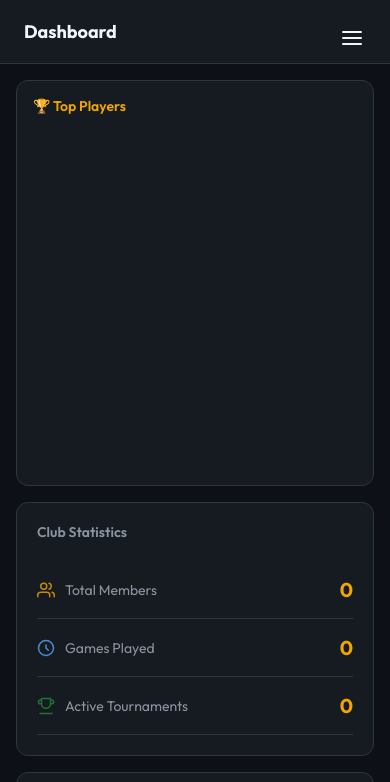
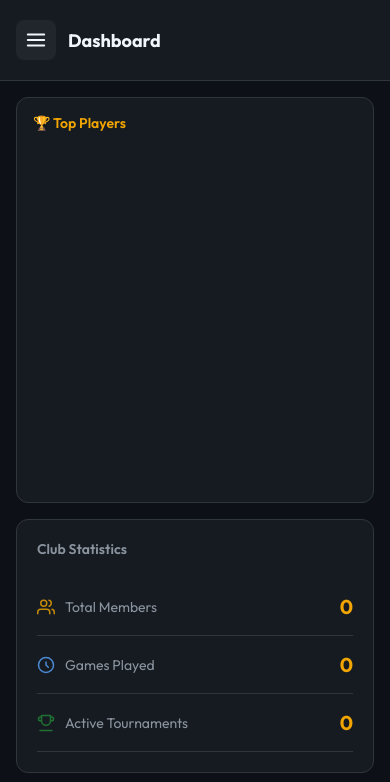
Before and after one commit to DeeMindz/bodija-chess-club, a website built with Vite: page index.html in a window 390 px wide. Shown: the top 782 px of the page. Built offline with nearby package versions, Linux system fonts and the light colour scheme; some packages are replaced by stand-ins of ours; no server answers; the database is empty.

Commit message:
Update index.html and style.css

```diff
--- a/index.html
+++ b/index.html
@@ -72,15 +72,7 @@
     <!-- Sidebar Backdrop (for mobile) -->
     <div class="sidebar-backdrop" id="sidebarBackdrop" onclick="closeSidebar()"></div>
 
-    <!-- Mobile Menu Button -->
-    <button class="mobile-menu-btn" onclick="toggleSidebar()">
-        <svg xmlns="http://www.w3.org/2000/svg" width="24" height="24" viewBox="0 0 24 24" fill="none"
-            stroke="currentColor" stroke-width="2" stroke-linecap="round" stroke-linejoin="round">
-            <line x1="3" y1="12" x2="21" y2="12"></line>
-            <line x1="3" y1="6" x2="21" y2="6"></line>
-            <line x1="3" y1="18" x2="21" y2="18"></line>
-        </svg>
-    </button>
+
 
     <!-- Sidebar -->
     <nav class="sidebar" id="sidebar">
@@ -178,6 +170,7 @@
         <section class="section active" id="dashboard">
             <div class="page-header">
                 <div style="display: flex; align-items: center; gap: 12px;">
+                    <button class="mobile-menu-btn" onclick="toggleSidebar()"><svg xmlns="http://www.w3.org/2000/svg" width="22" height="22" viewBox="0 0 24 24" fill="none" stroke="currentColor" stroke-width="2" stroke-linecap="round" stroke-linejoin="round"><line x1="3" y1="12" x2="21" y2="12"></line><line x1="3" y1="6" x2="21" y2="6"></line><line x1="3" y1="18" x2="21" y2="18"></line></svg></button>
                     <h1 class="page-title">Dashboard</h1>
                     <button class="admin-notification-btn admin-bell" style="display: none;"
                         onclick="openPlayerRequestsModal()" title="Pending Requests">
@@ -257,6 +250,7 @@
         <section class="section" id="leaderboard">
             <div class="page-header">
                 <div style="display: flex; align-items: center; gap: 12px;">
+                    <button class="mobile-menu-btn" onclick="toggleSidebar()"><svg xmlns="http://www.w3.org/2000/svg" width="22" height="22" viewBox="0 0 24 24" fill="none" stroke="currentColor" stroke-width="2" stroke-linecap="round" stroke-linejoin="round"><line x1="3" y1="12" x2="21" y2="12"></line><line x1="3" y1="6" x2="21" y2="6"></line><line x1="3" y1="18" x2="21" y2="18"></line></svg></button>
                     <h1 class="page-title">Leaderboard</h1>
                     <button class="admin-notification-btn admin-bell" style="display: none;"
                         onclick="openPlayerRequestsModal()" title="Pending Requests">
@@ -299,6 +293,7 @@
         <section class="section" id="players">
             <div class="page-header">
                 <div style="display: flex; align-items: center; gap: 12px;">
+                    <button class="mobile-menu-btn" onclick="toggleSidebar()"><svg xmlns="http://www.w3.org/2000/svg" width="22" height="22" viewBox="0 0 24 24" fill="none" stroke="currentColor" stroke-width="2" stroke-linecap="round" stroke-linejoin="round"><line x1="3" y1="12" x2="21" y2="12"></line><line x1="3" y1="6" x2="21" y2="6"></line><line x1="3" y1="18" x2="21" y2="18"></line></svg></button>
                     <h1 class="page-title">Players</h1>
                     <!-- Notification bell for admin -->
                     <button class="admin-notification-btn admin-bell" style="display: none;"
@@ -343,6 +338,7 @@
         <section class="section" id="games">
             <div class="page-header">
                 <div style="display: flex; align-items: center; gap: 12px;">
+                    <button class="mobile-menu-btn" onclick="toggleSidebar()"><svg xmlns="http://www.w3.org/2000/svg" width="22" height="22" viewBox="0 0 24 24" fill="none" stroke="currentColor" stroke-width="2" stroke-linecap="round" stroke-linejoin="round"><line x1="3" y1="12" x2="21" y2="12"></line><line x1="3" y1="6" x2="21" y2="6"></line><line x1="3" y1="18" x2="21" y2="18"></line></svg></button>
                     <h1 class="page-title">Games Log</h1>
                     <button class="admin-notification-btn admin-bell" style="display: none;"
                         onclick="openPlayerRequestsModal()" title="Pending Requests">
@@ -434,6 +430,7 @@
         <section class="section" id="tournaments">
             <div class="page-header">
                 <div style="display: flex; align-items: center; gap: 12px;">
+                    <button class="mobile-menu-btn" onclick="toggleSidebar()"><svg xmlns="http://www.w3.org/2000/svg" width="22" height="22" viewBox="0 0 24 24" fill="none" stroke="currentColor" stroke-width="2" stroke-linecap="round" stroke-linejoin="round"><line x1="3" y1="12" x2="21" y2="12"></line><line x1="3" y1="6" x2="21" y2="6"></line><line x1="3" y1="18" x2="21" y2="18"></line></svg></button>
                     <h1 class="page-title">Tournaments</h1>
                     <button class="admin-notification-btn admin-bell" style="display: none;"
                         onclick="openPlayerRequestsModal()" title="Pending Requests">
--- a/style.css
+++ b/style.css
@@ -2682,10 +2682,10 @@ input[type="date"].form-input {
         padding: var(--space-md);
     }
 
-    /* Page header padding for mobile - hamburger is on right now */
+    /* Page header padding for mobile */
     .page-header {
-        padding-left: var(--space-xl);
-        padding-right: 64px;
+        padding-left: var(--space-md);
+        padding-right: var(--space-md);
     }
 
     .dashboard-grid {
@@ -2806,22 +2806,23 @@ input[type="date"].form-input {
 /* Mobile Menu Button */
 .mobile-menu-btn {
     display: none;
-    position: fixed;
-    top: 16px;
-    right: 16px;
+    position: relative;
+    top: auto;
+    right: auto;
     left: auto;
-    z-index: var(--z-hamburger);
-    width: 44px;
-    height: 44px;
-    min-width: 44px;
-    min-height: 44px;
+    z-index: auto;
+    width: 40px;
+    height: 40px;
+    min-width: 40px;
+    min-height: 40px;
     border-radius: 8px;
     border: none;
-    background: var(--bg-secondary);
+    background: var(--bg-tertiary);
     color: var(--text-primary);
     cursor: pointer;
     align-items: center;
     justify-content: center;
+    flex-shrink: 0;
 }
 
 @media (max-width: 768px) {
@@ -3675,7 +3676,7 @@ body.is-admin .admin-only {
    env(safe-area-inset-*) is 0 in normal browser — no effect on desktop.
    ═══════════════════════════════════════════════════════════════════ */
 
-/* Sidebar fills full height and covers the notch area with its own bg */
+/* Sidebar covers full height, its own bg fills behind the notch */
 .sidebar {
     top: 0;
     height: 100vh;
@@ -3683,10 +3684,9 @@ body.is-admin .admin-only {
     padding-bottom: env(safe-area-inset-bottom);
 }
 
-/* Page header stays just below the status bar */
+/* Page header: push content below the status bar */
 .page-header {
-    top: 0;
-    padding-top: max(var(--space-lg), calc(var(--space-lg) + env(safe-area-inset-top)));
+    padding-top: max(var(--space-lg), calc(var(--space-md) + env(safe-area-inset-top)));
 }
 
 /* Bottom breathing room on phones with home indicator */
```
